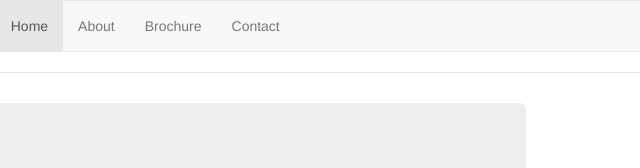
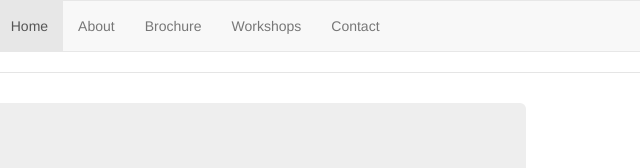
Before and after one commit to gitM-iru/LCPcertified_WebApp, a website: page app/index.html in a window 1280 px wide. Shown: the top 168 px of the page, 464-1104 px from the left. Drawn offline with nearby package versions, Linux system fonts and the light colour scheme; some packages are replaced by stand-ins of ours; files that its build step writes are made by us from their sources.

Commit message:
Added 'Workshops' tab in the menu system.

```diff
--- a/app/index.html
+++ b/app/index.html
@@ -42,6 +42,7 @@
               <li class="active"><a href="#/">Home</a></li>
               <li><a ng-href="#/about">About</a></li>
               <li><a ng-href="#/Brochure">Brochure</a></li>
+              <li><a ng-href="#/Workshops">Workshops</a></li>
               <li><a ng-href="#/">Contact</a></li>
             </ul>
           </div>
```
